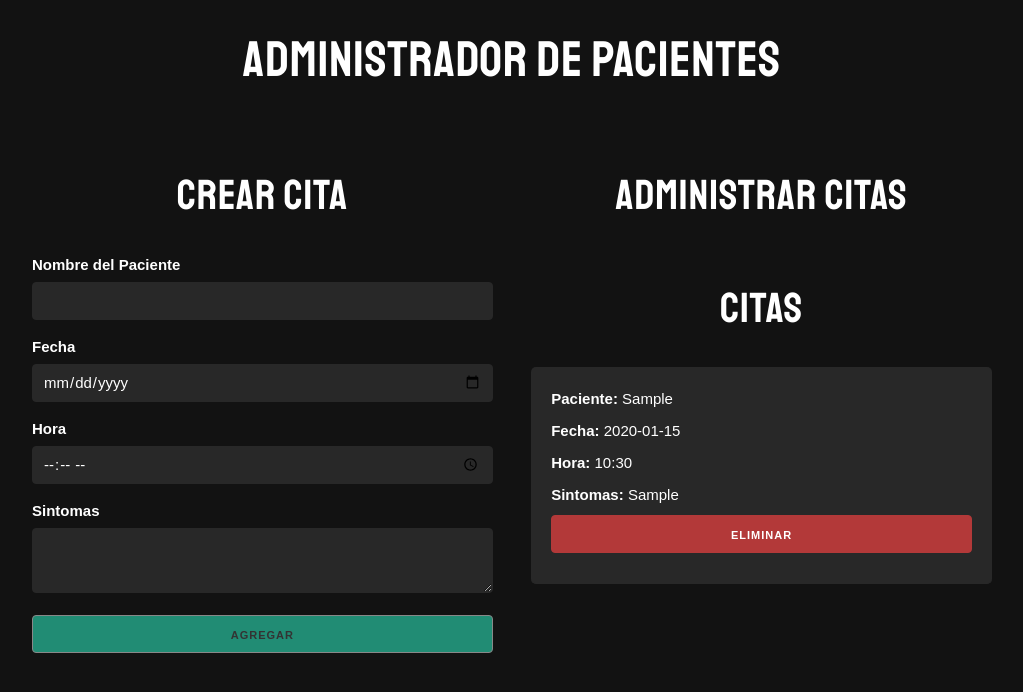
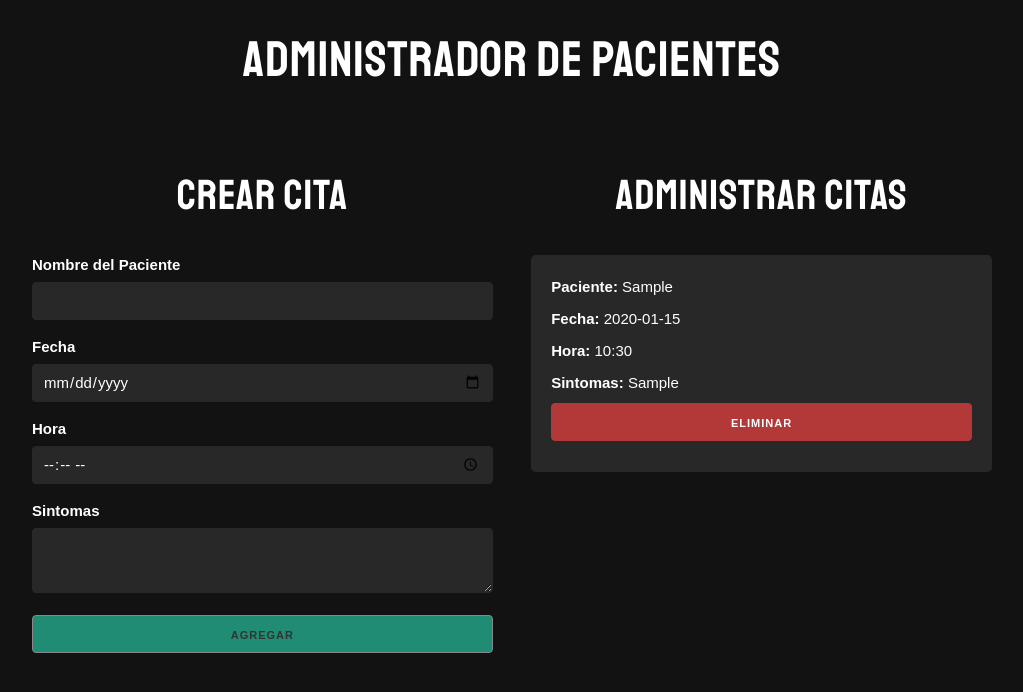
Before and after one commit to CesarRivasP/quotes, a React (Create React App) app: page / in a window 1280 px wide. Both pictures are taken after typing "Sample", "2020-01-15", "10:30", "Sample" into the empty fields and a click on the button "AGREGAR". Shown: the top 692 px of the page, without its empty margins (128-1151 px from the left). Built offline with nearby package versions, Linux system fonts and the light colour scheme.

Commit message:
Delete fragment component

```diff
--- a/src/components/quote.js
+++ b/src/components/quote.js
@@ -1,10 +1,8 @@
-import React, { Fragment } from 'react';
+import React from 'react';
 
 
 function Quote({ quote, index, deleteQuote }) {
   return(
-    <Fragment>
-      <h2 className="quote-title">Citas</h2>
     <div className="cita">
       <p>Paciente: <span>{ quote.patient }</span></p>
       <p>Fecha: <span>{ quote.date }</span></p>
@@ -13,7 +11,6 @@ function Quote({ quote, index, deleteQuote }) {
 
       <button onClick={() => deleteQuote(index)} type="button" className="u-full-width button-delete X">Eliminar</button>
     </div>
-    </Fragment>
   );
 }
 
```
Lines whose indentation alone changed are shown as unchanged.
